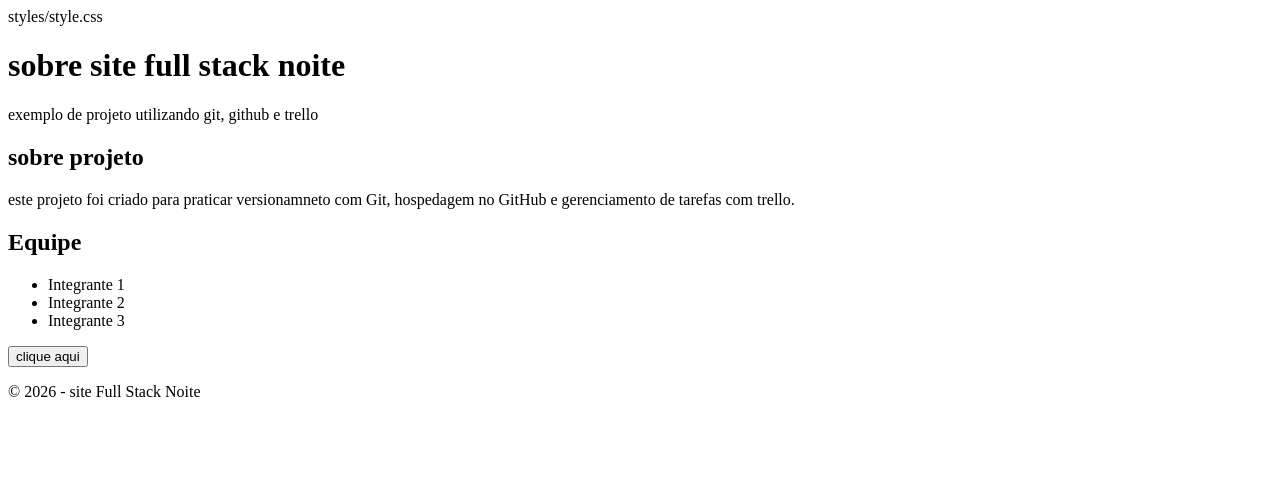
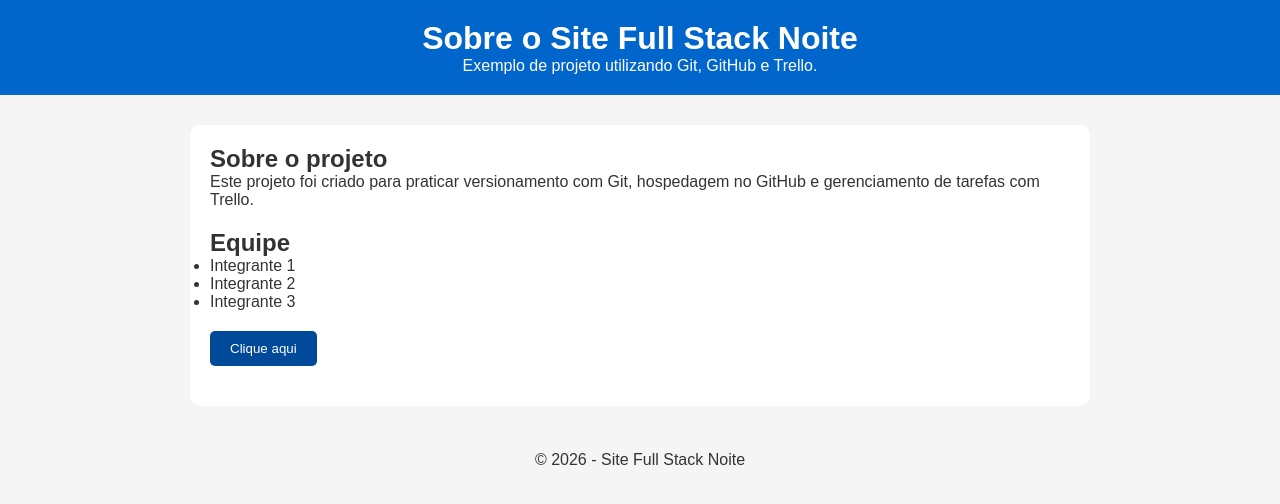
Before and after one commit to caue33-57/site-full-stask-tarde, a plain HTML site: page index.html in a window 1280 px wide. Drawn offline with Linux system fonts and the light colour scheme.

Commit message:
corrige erros no index.html
Updated HTML structure and corrected syntax errors.

```diff
--- a/index.html
+++ b/index.html
@@ -3,26 +3,31 @@
 <head>
     <meta charset="UTF-8">
     <meta name="viewport" content="width=device-width, initial-scale=1.0">
-    <link rel="stylesheet" herf="styles/style.css">
-    <title>Site full stack noite</title>
 
-    styles/style.css
+    <!-- Link para o CSS -->
+    <link rel="stylesheet" href="styles/style.css">
+
+    <title>Site Full Stack Noite</title>
 </head>
+
 <body>
+
     <header>
-    <h1>sobre site full stack noite</h1>
-    <p>exemplo de projeto utilizando git, github e trello</p>
+        <h1>Sobre o Site Full Stack Noite</h1>
+        <p>Exemplo de projeto utilizando Git, GitHub e Trello.</p>
     </header>
 
     <main>
+
         <section>
-        <h2>sobre projeto</h2>
+            <h2>Sobre o projeto</h2>
             <p>
-          este projeto foi criado para praticar versionamneto com Git,
-          hospedagem no GitHub e gerenciamento de tarefas com trello.
+                Este projeto foi criado para praticar versionamento com Git,
+                hospedagem no GitHub e gerenciamento de tarefas com Trello.
             </p>
         </section>
-    </section>
+
+        <section>
             <h2>Equipe</h2>
             <ul>
                 <li>Integrante 1</li>
@@ -30,14 +35,22 @@
                 <li>Integrante 3</li>
             </ul>
         </section>
+
+        <section>
             <button onclick="mostrarMensagem()">
-        clique aqui
+                Clique aqui
             </button>
+
             <p id="mensagem"></p>
+        </section>
+
     </main>
+
     <footer>
-      <p>&copy; 2026 - site Full Stack Noite</p>
+        <p>&copy; 2026 - Site Full Stack Noite</p>
     </footer>
+
     <script src="scripts/script.js"></script>
+
 </body>
 </html>
```
Lines whose indentation alone changed are shown as unchanged.
